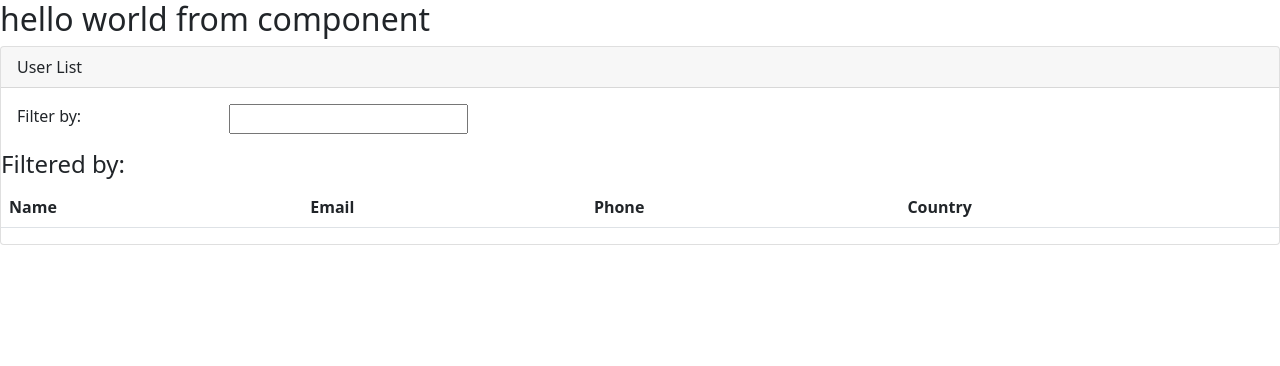
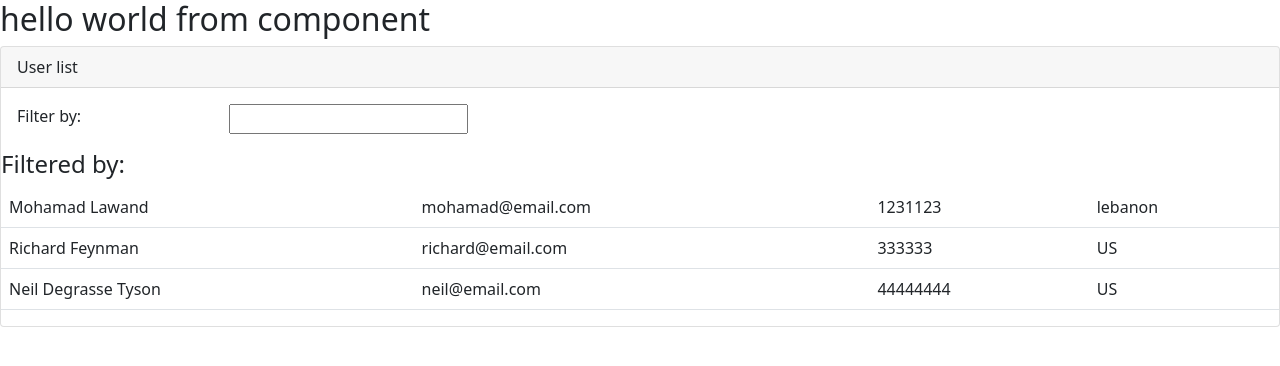
Before and after one commit to ianrboyle/learning-angular, an Angular app: page / in a window 1280 px wide. Shown: the top 366 px of the page. Built offline with nearby package versions, Linux system fonts and the light colour scheme.

Commit message:
adds a list of users. uses *ngIf and *ngFor

```diff
--- a/src/app/users/user-list.component.html
+++ b/src/app/users/user-list.component.html
@@ -1,6 +1,6 @@
 <div class="card">
   <div class="card-header">
-      User List
+      {{pageTitle}}
   </div>
 
   <div class="card-body">
@@ -17,22 +17,15 @@
       </div>
   </div>
   <div class="table-responsive">
-      <table class="table">
+      <table class="table" *ngIf="users.length">
           <thead>
-              <tr>
-                  <th>
-                      Name
-                  </th>
-                  <th>
-                      Email
-                  </th>
-                  <th>
-                      Phone
-                  </th>
-                  <th>
-                      Country
-                  </th>
-              </tr>
+            <tr *ngFor='let user of users'>
+                <td>{{ user.fullName }}</td>
+                <td>{{ user.email }}</td>
+                <td>{{ user.phone }}</td>
+                <td>{{ user.country }}</td>
+            </tr>
+
           </thead>
           <tbody>
 
--- a/src/app/users/user-list.component.ts
+++ b/src/app/users/user-list.component.ts
@@ -2,9 +2,33 @@ import { Component } from '@angular/core'
 
 @Component({
     selector: 'pm-users',
-    templateUrl: './user-list.component.html'
+    templateUrl: './user-list.component.html',
+
 })
 
 export class UserListComponent {
-
+  pageTitle: string = "User list";
+  users: any[] = [
+    {
+        "userId": 1,
+        "fullName": "Mohamad Lawand",
+        "email": "mohamad@email.com",
+        "phone": "1231123",
+        "country": "lebanon"
+    },
+    {
+        "userId": 2,
+        "fullName": "Richard Feynman",
+        "email": "richard@email.com",
+        "phone": "333333",
+        "country": "US"
+    },
+    {
+        "userId": 3,
+        "fullName": "Neil Degrasse Tyson",
+        "email": "neil@email.com",
+        "phone": "44444444",
+        "country": "US"
+    }
+]
 }
```
